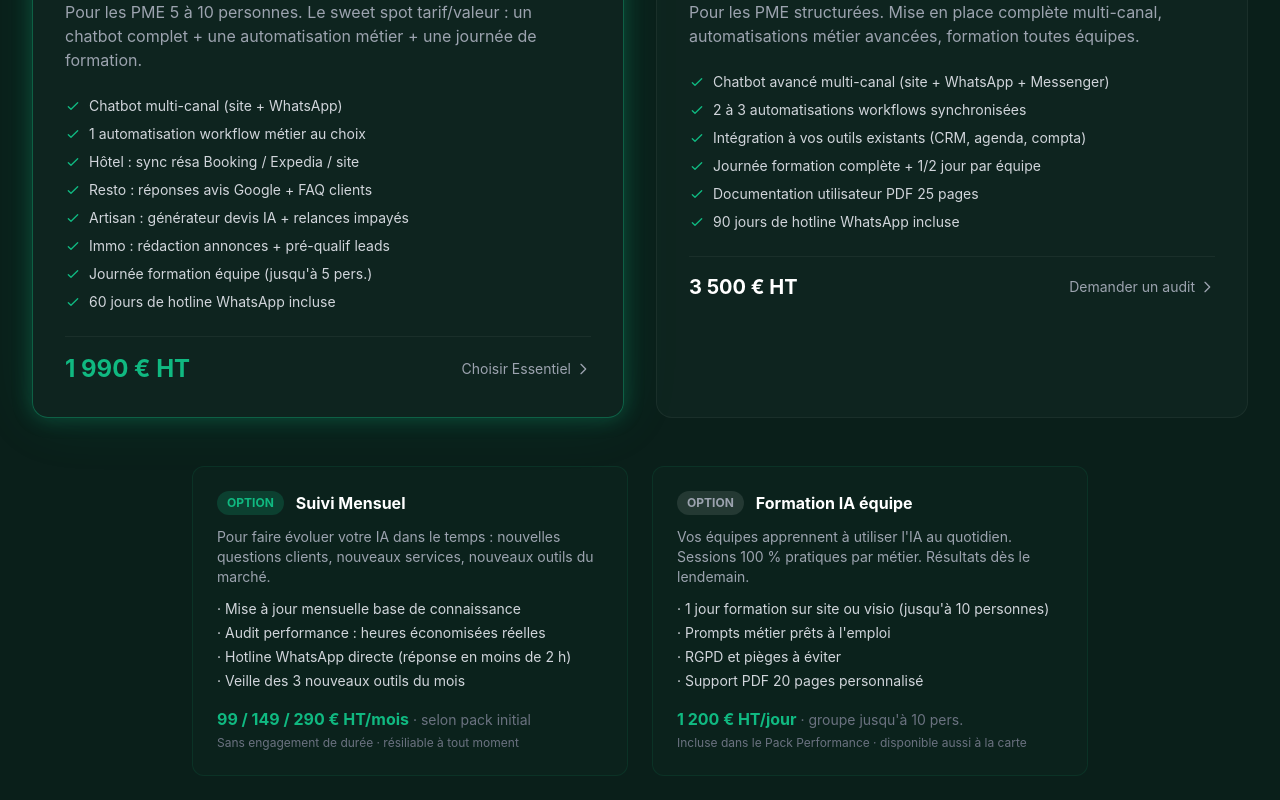
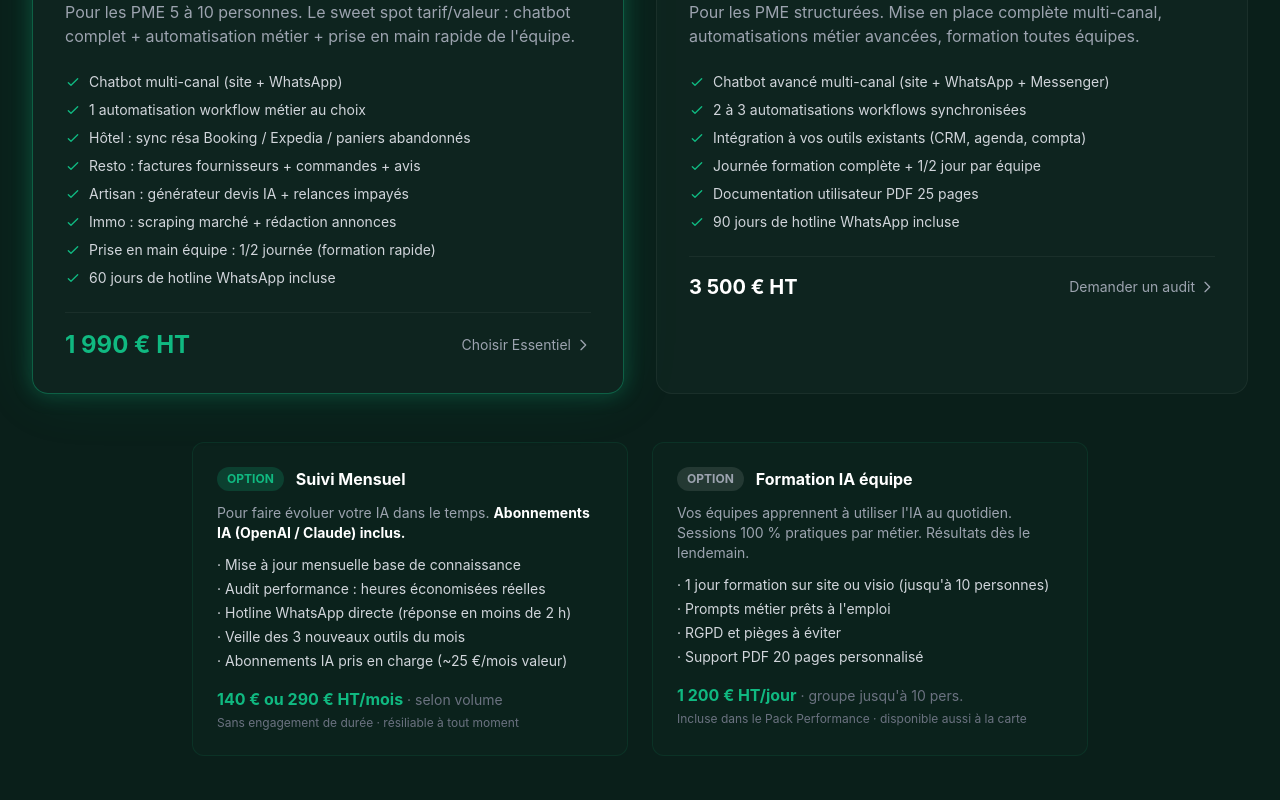
Before and after one commit to punchthewolf-art/kogrix-site, a Next.js app: page / in a window 1280 px wide. Shown: the part 1800-2600 px from the top of the page. Built offline with nearby package versions, Linux system fonts and the light colour scheme.

Commit message:
Tarifs revus: Mentorat 49€/mois, Suivi 140/290€, Essentiel sans journee formation

```diff
--- a/src/app/particuliers/page.tsx
+++ b/src/app/particuliers/page.tsx
@@ -67,7 +67,7 @@ const offers = [
   },
   {
     name: "Mentorat",
-    price: "79 €",
+    price: "49 €",
     duration: "par mois",
     tagline: "Pour ne plus jamais être largué",
     features: [
--- a/src/components/Pricing.tsx
+++ b/src/components/Pricing.tsx
@@ -34,11 +34,11 @@ const plans = [
     name: "Essentiel",
     price: "1 990 €",
     period: "PME 5-10",
-    desc: "Chatbot + automatisation + formation jour. Le sweet spot.",
+    desc: "Chatbot + automatisation + prise en main. Le sweet spot.",
     features: [
       "Chatbot multi-canal site + WhatsApp",
-      "1 automatisation workflow",
-      "Journée formation équipe",
+      "1 automatisation workflow métier",
+      "1/2 journée prise en main équipe",
       "60 j hotline WhatsApp",
     ],
     cta: "Choisir",
@@ -154,8 +154,8 @@ export default function Pricing() {
         >
           <div className="bg-kogrix-400/5 border border-kogrix-400/20 rounded-xl p-4 text-center">
             <p className="text-xs text-kogrix-400 uppercase tracking-wider font-bold mb-1">Option · Suivi Mensuel</p>
-            <p className="text-white font-bold text-lg">99 / 149 / 290 € <span className="text-gray-400 text-xs font-normal">HT/mois</span></p>
-            <p className="text-gray-400 text-xs mt-1">Selon pack initial · Sans engagement</p>
+            <p className="text-white font-bold text-lg">140 € ou 290 € <span className="text-gray-400 text-xs font-normal">HT/mois</span></p>
+            <p className="text-gray-400 text-xs mt-1">Abonnements IA inclus · Sans engagement</p>
           </div>
           <div className="bg-accent-cyan/5 border border-accent-cyan/20 rounded-xl p-4 text-center">
             <p className="text-xs text-accent-cyan uppercase tracking-wider font-bold mb-1">Option · Formation à la carte</p>
--- a/src/components/Services.tsx
+++ b/src/components/Services.tsx
@@ -56,17 +56,17 @@ const services = [
     ),
     title: "Pack Essentiel IA",
     badge: "LE PLUS CHOISI",
-    desc: "Pour les PME 5 à 10 personnes. Le sweet spot tarif/valeur : un chatbot complet + une automatisation métier + une journée de formation.",
+    desc: "Pour les PME 5 à 10 personnes. Le sweet spot tarif/valeur : chatbot complet + automatisation métier + prise en main rapide de l'équipe.",
     price: "1 990 € HT",
     duration: "Livraison 10 jours",
     features: [
       "Chatbot multi-canal (site + WhatsApp)",
       "1 automatisation workflow métier au choix",
-      "Hôtel : sync résa Booking / Expedia / site",
-      "Resto : réponses avis Google + FAQ clients",
+      "Hôtel : sync résa Booking / Expedia / paniers abandonnés",
+      "Resto : factures fournisseurs + commandes + avis",
       "Artisan : générateur devis IA + relances impayés",
-      "Immo : rédaction annonces + pré-qualif leads",
-      "Journée formation équipe (jusqu'à 5 pers.)",
+      "Immo : scraping marché + rédaction annonces",
+      "Prise en main équipe : 1/2 journée (formation rapide)",
       "60 jours de hotline WhatsApp incluse",
     ],
     color: "accent-cyan",
@@ -205,16 +205,17 @@ export default function Services() {
               <h4 className="text-white font-bold">Suivi Mensuel</h4>
             </div>
             <p className="text-gray-400 text-sm mb-3">
-              Pour faire évoluer votre IA dans le temps : nouvelles questions clients, nouveaux services, nouveaux outils du marché.
+              Pour faire évoluer votre IA dans le temps. <b className="text-white">Abonnements IA (OpenAI / Claude) inclus.</b>
             </p>
             <ul className="text-sm text-gray-300 space-y-1 mb-4">
               <li>· Mise à jour mensuelle base de connaissance</li>
               <li>· Audit performance : heures économisées réelles</li>
               <li>· Hotline WhatsApp directe (réponse en moins de 2 h)</li>
               <li>· Veille des 3 nouveaux outils du mois</li>
+              <li>· Abonnements IA pris en charge (~25 €/mois valeur)</li>
             </ul>
             <p className="text-kogrix-400 font-bold">
-              99 / 149 / 290 € HT/mois<span className="text-gray-500 text-sm font-normal"> · selon pack initial</span>
+              140 € ou 290 € HT/mois<span className="text-gray-500 text-sm font-normal"> · selon volume</span>
             </p>
             <p className="text-xs text-gray-500 mt-1">Sans engagement de durée · résiliable à tout moment</p>
           </div>
```
